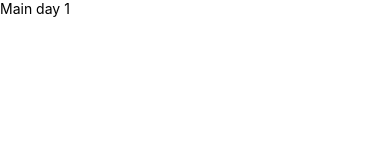
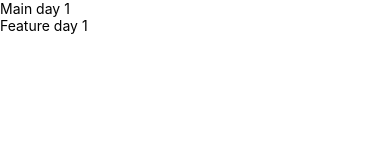
Before and after one commit to tayyabjamil/gitPractice, a React Native app: screen / in a window 390 px wide. Shown: the top 160 px of the page. Built offline with nearby package versions, Linux system fonts and the light colour scheme.

Commit message:
feature day1

```diff
--- a/App.js
+++ b/App.js
@@ -6,6 +6,7 @@ export default class App extends Component {
     return (
       <View>
         <Text>Main day 1</Text>
+        <Text>Feature day 1</Text>
       </View>
     )
   }
```
